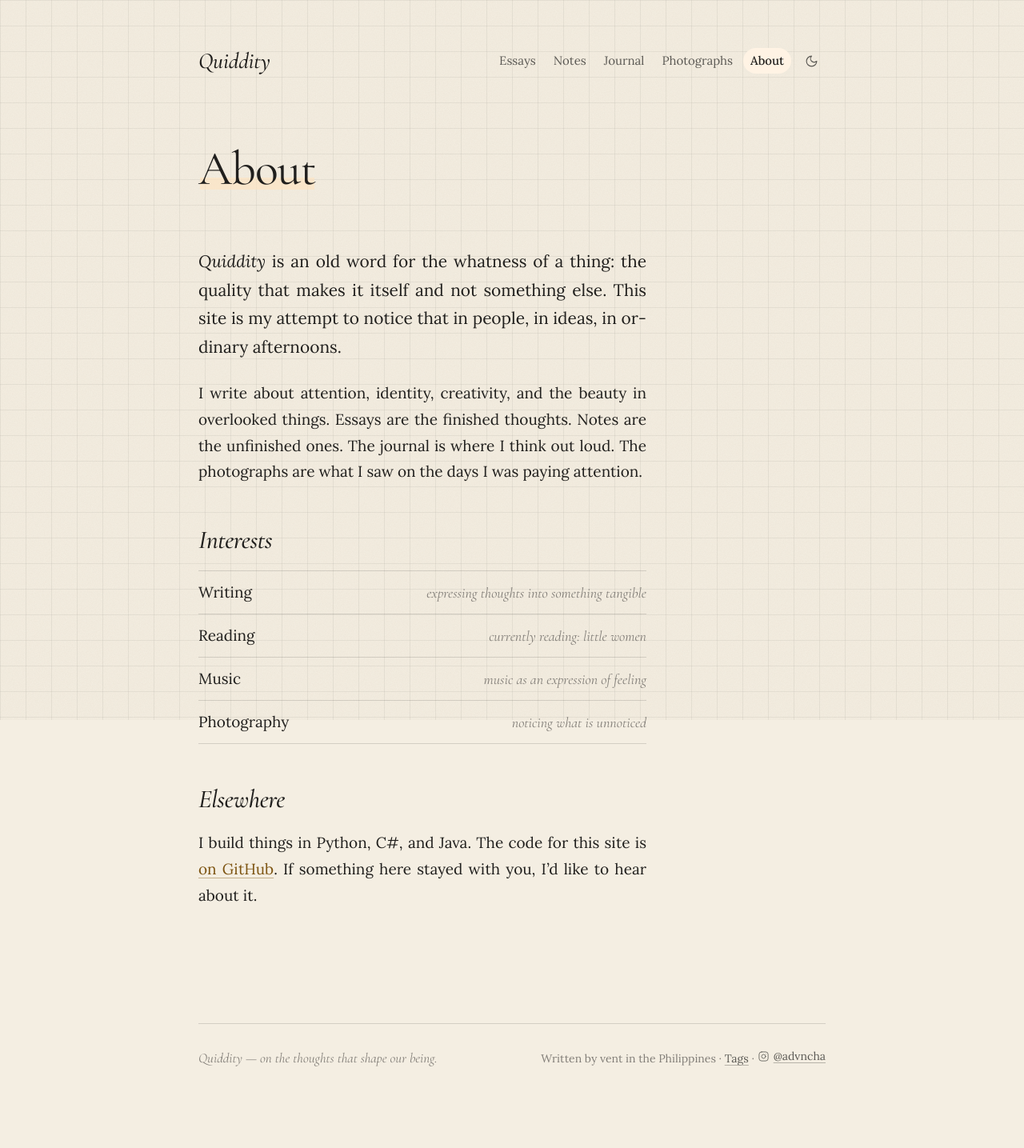
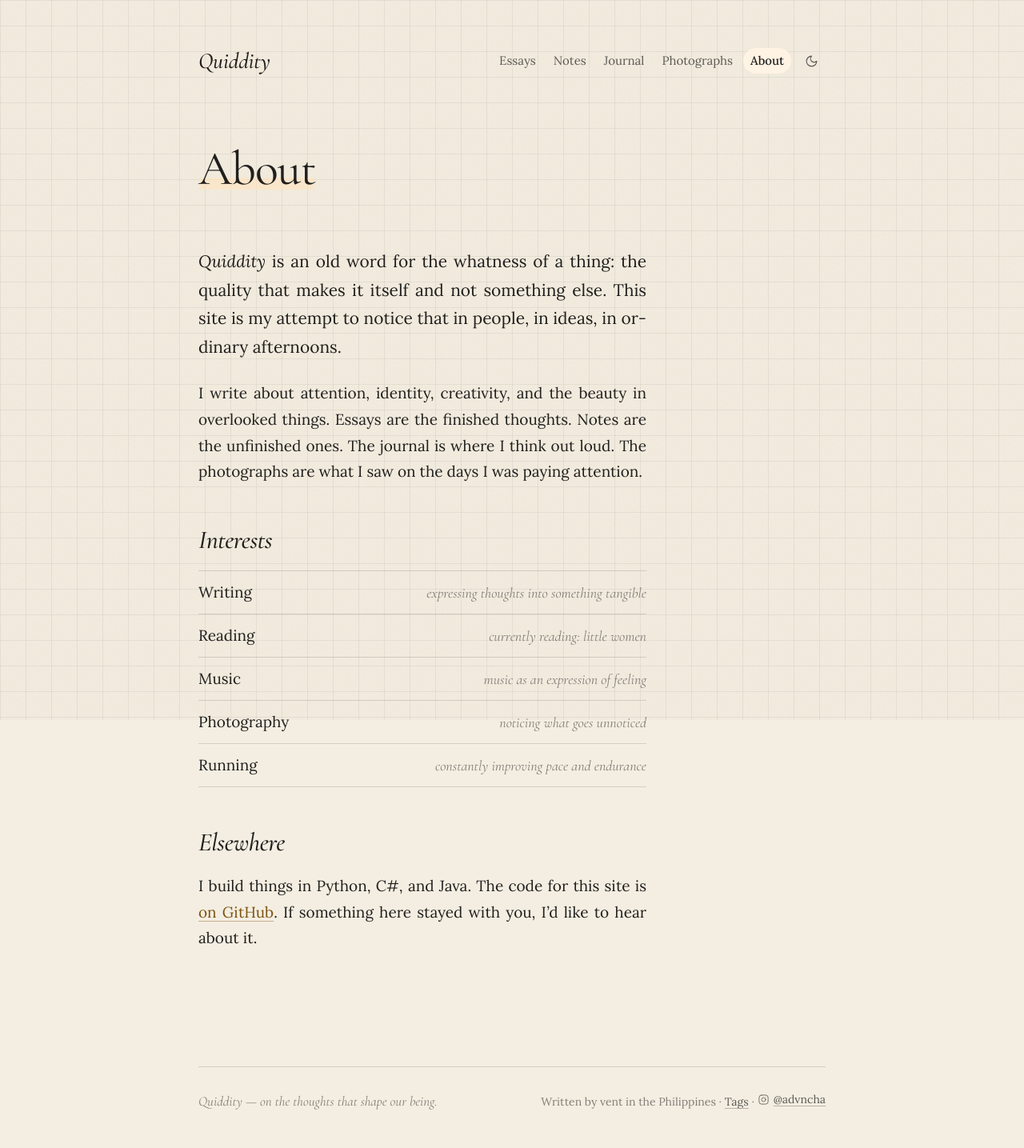
Before and after one commit to AdventureGit/quiddity, a Jekyll site: the page built from about.md, in a window 1280 px wide. Shown: the whole page at 80% size. Built offline with Jekyll 4.4.1, drawn with Linux system fonts in a browser that asks for light colours; before the commit the page ends 1381 px from its top, so only the background shows below that.

Commit message:
Update site text

```diff
--- a/about.md
+++ b/about.md
@@ -15,7 +15,8 @@ I write about attention, identity, creativity, and the beauty in overlooked thin
   <li>Writing <span>expressing thoughts into something tangible</span></li>
   <li>Reading <span>currently reading: little women</span></li>
   <li>Music <span>music as an expression of feeling</span></li>
-  <li>Photography <span>noticing what is unnoticed</span></li>
+  <li>Photography <span>noticing what goes unnoticed</span></li>
+  <li>Running <span>constantly improving pace and endurance</span></li>
 </ul>
 
 ## Elsewhere
```
